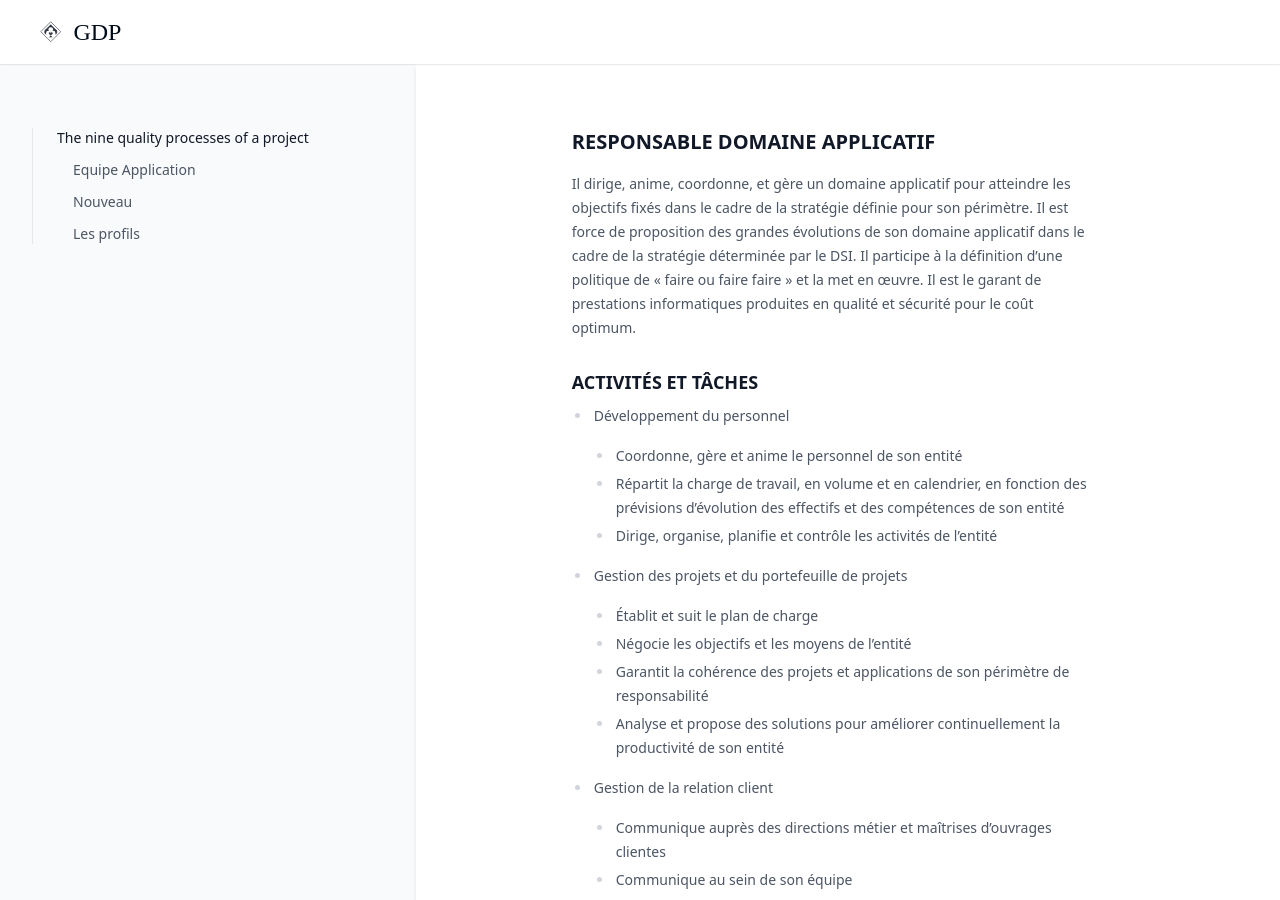
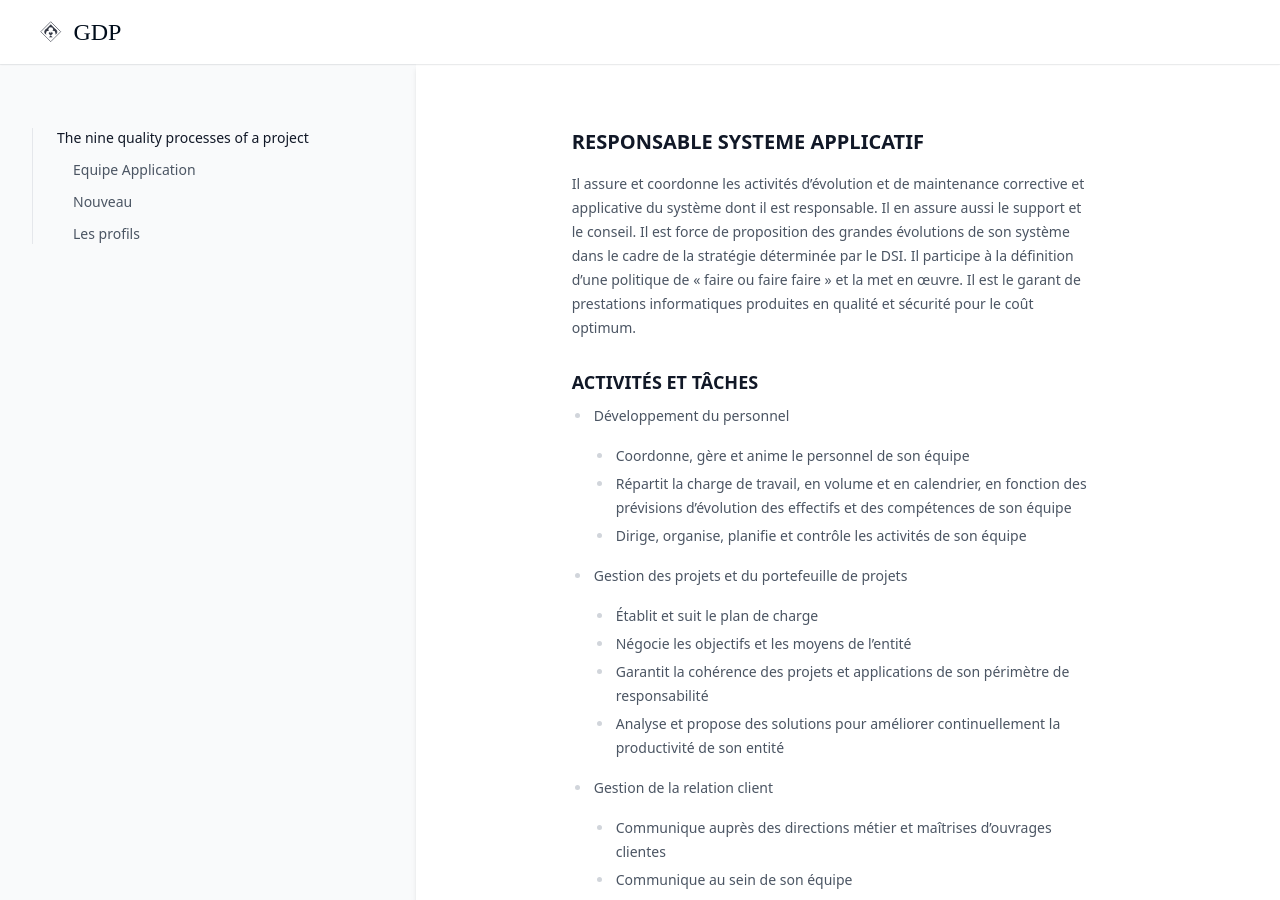
Before and after one commit to greglejeune/ebook, a Jekyll site: the page built from _gdp/new.md, in a window 1280 px wide and 900 px high. Built offline with Jekyll 4.4.1, drawn with Linux system fonts in a browser that asks for light colours.

Commit message:
Update new.md

```diff
--- a/_gdp/new.md
+++ b/_gdp/new.md
@@ -5,19 +5,20 @@ category: process
 source : "https://www.cigref.fr/wp/wp-content/uploads/2023/03/Cigref_Nomenclature_des_profils_metiers_SI_complete_FR_2022v4.1.pdf"
 ---
 
-## RESPONSABLE DOMAINE APPLICATIF
+## RESPONSABLE SYSTEME APPLICATIF
 
-Il dirige, anime, coordonne, et gère un domaine applicatif pour atteindre les objectifs fixés dans le cadre de la stratégie définie pour son périmètre.
-Il est force de proposition des grandes évolutions de son domaine applicatif dans le cadre de la stratégie déterminée par le DSI.
+Il assure et coordonne les activités d'évolution et de maintenance corrective et applicative du système dont il est responsable.
+Il en assure aussi le support et le conseil.
+Il est force de proposition des grandes évolutions de son système dans le cadre de la stratégie déterminée par le DSI.
 Il participe à la définition d’une politique de « faire ou faire faire » et la met en œuvre.
 Il est le garant de prestations informatiques produites en qualité et sécurité pour le coût optimum.
 
 ### ACTIVITÉS ET TÂCHES
 
 - Développement du personnel
-  - Coordonne, gère et anime le personnel de son entité
-  - Répartit la charge de travail, en volume et en calendrier, en fonction des prévisions d’évolution des effectifs et des compétences de son entité
-  - Dirige, organise, planifie et contrôle les activités de l’entité
+  - Coordonne, gère et anime le personnel de son équipe
+  - Répartit la charge de travail, en volume et en calendrier, en fonction des prévisions d’évolution des effectifs et des compétences de son équipe
+  - Dirige, organise, planifie et contrôle les activités de son équipe
 - Gestion des projets et du portefeuille de projets
   - Établit et suit le plan de charge
   - Négocie les objectifs et les moyens de l’entité
```
